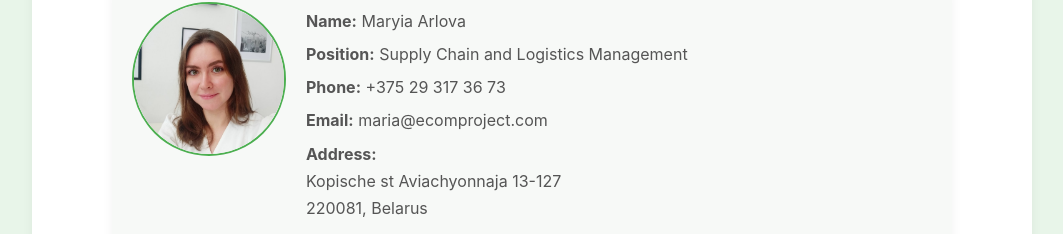
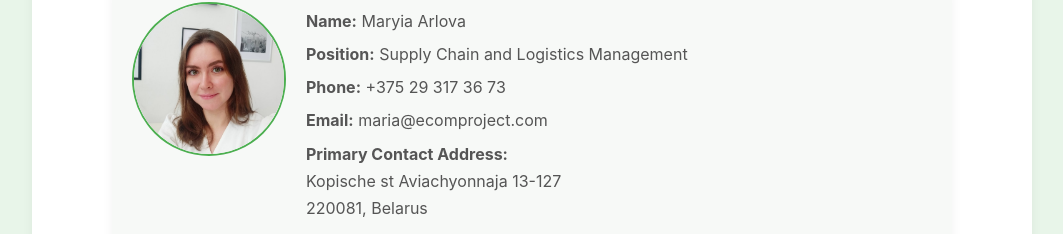
Before and after one commit to Alex62510/Maria-Orlova-lending, a React (Vite) app: page / in a window 1280 px wide. Shown: the part 2451-2685 px from the top of the page, without its empty margins (108-1171 px from the left). Built offline with nearby package versions, Linux system fonts and the light colour scheme.

Commit message:
add lending 2

```diff
--- a/src/components/Person.tsx
+++ b/src/components/Person.tsx
@@ -13,7 +13,7 @@ export default function Person() {
                     <p><strong>Phone:</strong> +375 29 317 36 73</p>
                     <p><strong>Email:</strong> maria@ecomproject.com</p>
                     <p>
-                        <strong>Address:</strong><br />
+                        <strong>Primary Contact Address:</strong><br />
                         Kopische st Aviachyonnaja 13-127<br />
                         220081, Belarus
                     </p>
```
